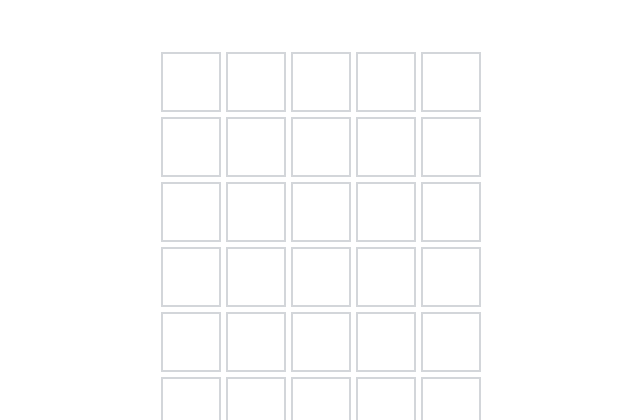
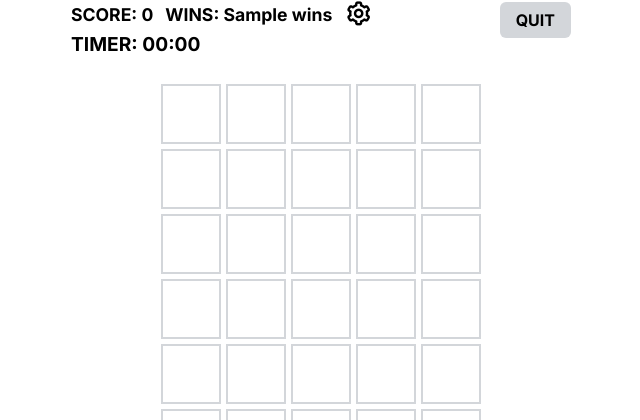
Before and after one commit to PVSPYH-Grupp-2/Agil-Worlde-Uppgift, a Flask app: template templates/index.html in a window 1280 px wide. Shown: the top 420 px of the page, without its empty margins (319-959 px from the left). Run offline with Flask 3, Linux system fonts and the light colour scheme; the template is opened without the code that fills it: most values are stand-ins (such as "Sample title", 1, 10 or a date in 2020); data that the repository does not hold is empty; parts of the project's set-up code (start-up, migrations or seed data) failed here and were passed over; some libraries are stand-ins or nearby versions; some web fonts are replaced.

Commit message:
Added visual buttons and icons

```diff
--- a/static/assets/style.css
+++ b/static/assets/style.css
@@ -611,12 +611,82 @@ body {
     font-weight: bold;
 }
 
+/* top bar section */
 .topBar {
-  display: flex;
-  align-items: center;
-  justify-content: space-between;
-  position: relative;
-  margin: 10px 0;
+    display: flex !important;
+    justify-content: space-between; /* Pushes left block and right button apart */
+    align-items: flex-start;
+    width: 100%;
+    margin-bottom: 20px;
+    position: relative; /* Keeps the error message centered relative to topBar */
+}
+
+/* Container for left items */
+.leftControls {
+    display: flex;
+    flex-direction: column;
+    gap: 6px; /* Space between the top row and the timer */
+}
+
+/* Score, Wins, and Icons row */
+.topRowLeft {
+    display: flex;
+    align-items: center;
+    gap: 12px;
+    font-weight: 700;
+    font-size: 1.1rem;
+    color: #000;
+}
+
+/* Timer: Increased size by ~25% */
+#timerDisplay {
+    font-weight: 700;
+    font-size: 1.2rem;
+    color: #000;
+}
+
+/* Override original hint container to fit the new flex row */
+.hintContainer {
+    margin-left: 0 !important;
+}
+
+#hintIcon, #settingsIcon {
+    margin: 0 !important;
+    font-size: 1.8rem;
+    cursor: pointer;
+    color: #000;
+    transition: transform 0.2s ease;
+}
+
+/* Make hint bulb stay yellow like your original design */
+#hintIcon {
+    color: #fbbc04;
+}
+
+#hintIcon:hover, #settingsIcon:hover {
+    transform: scale(1.1);
+}
+
+/* Quit Button stays on the right */
+#quitBtn {
+    background-color: #d3d6da;
+    border: none;
+    border-radius: 6px;
+    padding: 8px 16px;
+    font-weight: bold;
+    font-size: 1rem;
+    cursor: pointer;
+    font-family: 'Inter', Arial, sans-serif;
+    transition: background-color 0.1s ease;
+    margin-top: 2px; /* Aligns slightly better with the top row text */
+}
+
+#quitBtn:hover {
+    background-color: #c0c3c7;
+}
+
+#quitBtn:active {
+    transform: scale(0.96);
 }
 
 /* error message on board */
--- a/templates/index.html
+++ b/templates/index.html
@@ -17,12 +17,24 @@
 
 <body data-secret="{{ secret }}">
     <div class="gameContainer">
-        <div class="topBar">
+   <div class="topBar">
             <div id="message" class="errorMessage"></div>
-            <!-- Hint Icon -->
-            <div class="hintContainer">
-            <i id="hintIcon" class="bx bx-light-bulb-alt" title="Get a hint 💡"></i>
+
+            <div class="leftControls">
+                <div class="topRowLeft">
+                    <div id="scoreDisplay">SCORE: 0</div>
+                    <div id="winsDisplay">WINS: {{wins}}</div>
+                    <i class="bx bx-cog" id="settingsIcon" title="Settings ⚙️"></i>
+
+                    <div class="hintContainer">
+                        <i id="hintIcon" class="bx bx-light-bulb-alt" title="Get a hint 💡"></i>
+                    </div>
+                </div>
+
+                <div id="timerDisplay">TIMER: 00:00</div>
             </div>
+
+            <button id="quitBtn">QUIT</button>
         </div>
         <!-- BOARD -->
         <div class="boardContainer">
```
